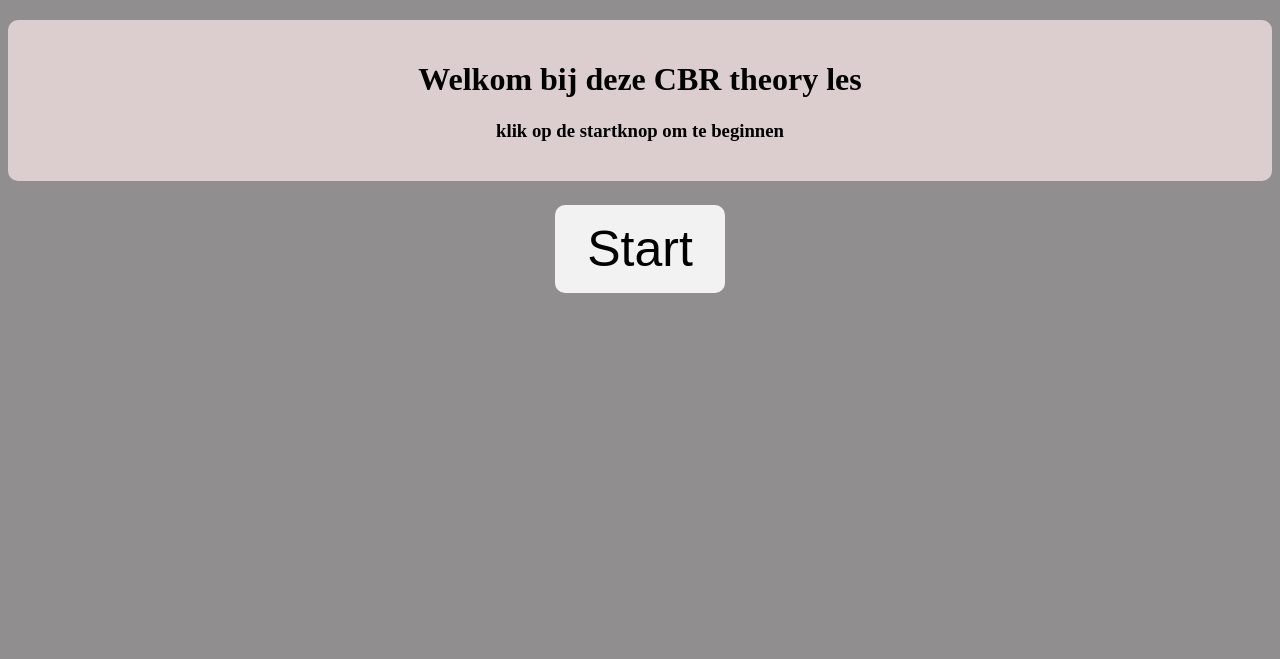
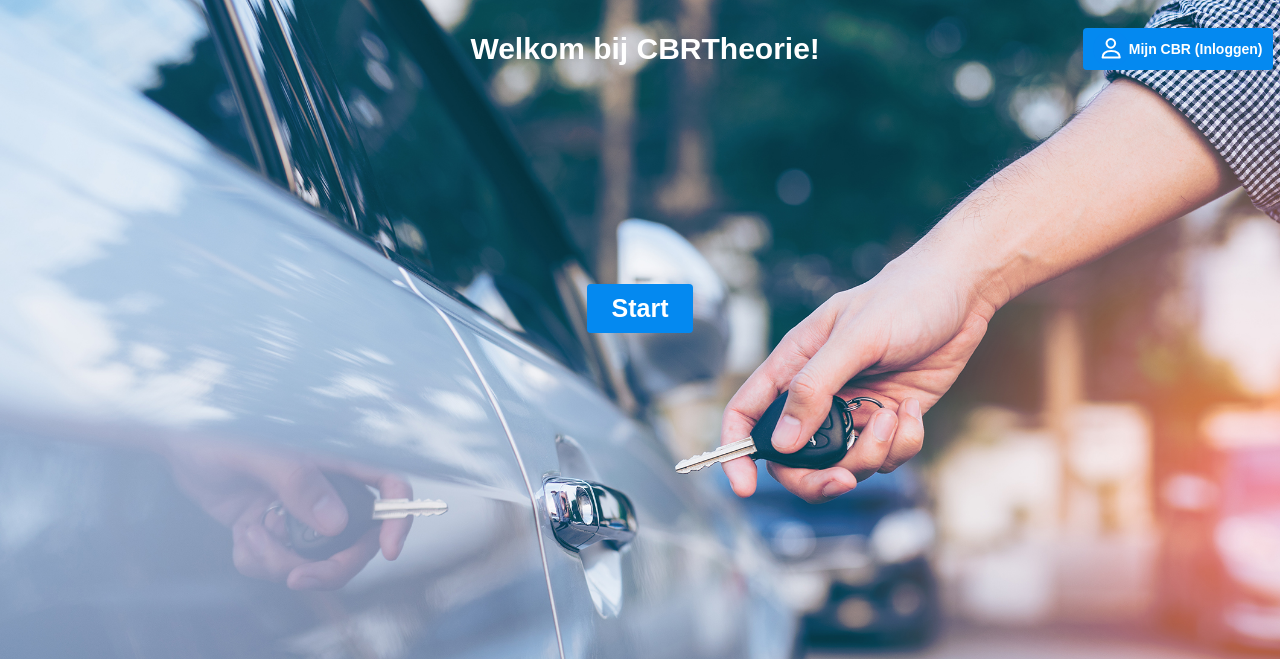
Before and after one commit to 230752/cbr-examen-challenge, a PHP site: page /cbr-examen/ in a window 1280 px wide. Shown: the top 659 px of the page. Run offline with PHP 8.4, Linux system fonts and the light colour scheme.

Commit message:
front-end

```diff
--- a/css/stylesheet.css
+++ b/css/stylesheet.css
@@ -1,39 +1,111 @@
-body{
-    background-color: #908e8e;
+html,
+body {
+  background-image: url("../img/auto.jpg");
+  background-size: cover;
+  background-repeat: no-repeat;
+  font-family: Arial, Helvetica, sans-serif;
+  margin: 0;
+  padding: 0;
 }
 
-.hoofdpagina{
-    background-color: #dccece;
-    padding: 20px;
-    margin-top: 20px;
-    margin-bottom: 20px;
-    border-radius: 10px;
-    text-align: center;
+/* Nav */
+
+.nav-bar {
+  display: flex;
+  justify-content: space-between;
+  align-items: center;
+  padding: 7.5px;
+  text-align: center;
+  animation: slideDown 0.7s ease-out forwards;
 }
 
-#button_loc{
-   display: flex;
-   justify-content: center;
+@keyframes slideDown {
+  0% {
+    transform: translateY(-100%);
+  }
+  100% {
+    transform: translateY(0);
+  }
 }
 
-.start_button{
-    background-color: #f2f2f2;
-    border: none;
-    color: black;
-    padding: 15px 32px;
-    text-align: center;
-    text-decoration: none;
-    display: inline-block;
-    font-size: 50px;
-    margin: 4px 2px;
-    cursor: pointer;
-    border-radius: 10px;
+.nav-title {
+  flex-grow: 1;
+  text-align: center;
+  margin-left: 200px;
 }
-.start_button:hover{
-    background-color: lightgray;
-    color: black;
+
+.nav-bar h1 {
+  color: #ffffff;
+  font-size: 30px;
 }
-.start_button:active{
-    background-color: darkgray;
-    color: black;
+
+.login-button {
+  color: #ffffff;
+  background-color: #0489f0;
+  border: none;
+  padding-left: 10px;
+  padding-right: 10px;
+  padding-top: 3px;
+  padding-bottom: 3px;
+  font-size: 14px;
+  cursor: pointer;
+  border-radius: 4px;
+  font-weight: bold;
 }
+
+.login-button-2 {
+  color: #ffffff;
+  background-color: #0489f0;
+  border: none;
+  padding-left: 10px;
+  padding-right: 10px;
+  padding-top: 10px;
+  padding-bottom: 10px;
+  font-size: 14px;
+  cursor: pointer;
+  border-radius: 4px;
+  font-weight: bold;
+}
+
+/* Container */
+
+.container {
+  display: flex;
+  justify-content: center;
+  align-items: center;
+  flex-direction: row;
+  height: 40vh;
+}
+
+/* Img */
+
+.auto-img {
+  width: 750px;
+  height: auto;
+  border-radius: 10px;
+  margin-right: 250px;
+}
+
+/* Button */
+
+.content {
+  background-color: #ffffff;
+  padding: 25px;
+  border-radius: 4px;
+  margin-top: 100px;
+}
+
+.start-button {
+  color: #ffffff;
+  background-color: #0489f0;
+  border: none;
+  padding-left: 25px;
+  padding-right: 25px;
+  padding-top: 10px;
+  padding-bottom: 10px;
+  font-size: 25px;
+  cursor: pointer;
+  border-radius: 4px;
+  font-weight: bold;
+  margin-top: 100px;
+}
--- a/index.php
+++ b/index.php
@@ -1,19 +1,50 @@
 <!DOCTYPE html>
 <html lang="en">
+
 <head>
-    <meta charset="UTF-8">
-    <meta name="viewport" content="width=device-width, initial-scale=1.0">
-    <link rel="stylesheet" href="css/stylesheet.css">
-    <title>CBRtheory</title>
+  <meta charset="UTF-8" />
+  <meta name="viewport" content="width=device-width, initial-scale=1.0" />
+  <link rel="stylesheet" href="css/stylesheet.css" />
+  <link rel="shortcut icon" href="https://www.cbr.nl/logo.jpg" type="image/x-icon" />
+  <title>CBRTheorie</title>
 </head>
+
 <body>
-    <div class="hoofdpagina">
-    <h1>Welkom bij deze CBR theory les</h1>
-    <h3>klik op de startknop om te beginnen</h3>
+  <header>
+    <nav>
+      <div class="nav-bar">
+        <div class="nav-title">
+          <h1>Welkom bij CBRTheorie!</h1>
+        </div>
+        <div class="nav-login">
+          <button class="login-button">
+            <div style="display: flex; align-items: center">
+              <svg width="36" height="36" xmlns="http://www.w3.org/2000/svg" xmlns:xlink="http://www.w3.org/1999/xlink">
+                <defs>
+                  <circle id="a" cx="18" cy="18" r="18" />
+                </defs>
+                <g fill="none" fill-rule="evenodd">
+                  <use fill="#0588F0" xlink:href="#a" />
+                  <g stroke="#FFF" stroke-linecap="round" stroke-linejoin="round" stroke-width="2">
+                    <path d="M9.596 26.506c0-4.673 3.839-6.577 8.574-6.577 4.735 0 8.574 1.904 8.574 6.577H9.596zM22.127 12.366a4.28 4.28 0 0 0-4.287-4.275 4.28 4.28 0 0 0-4.287 4.275 4.28 4.28 0 0 0 4.287 4.275 4.28 4.28 0 0 0 4.287-4.275z" />
+                  </g>
+                </g>
+              </svg>
+              <span>Mijn CBR (Inloggen)</span>
+            </div>
+          </button>
+        </div>
+      </div>
+    </nav>
+  </header>
+  <main>
+    <div class="container">
+      <a href="vraag.php">
+        <button class="start-button">Start</button>
+      </a>
     </div>
-    <div id="button_loc">
-        <button class="start_button">Start</button>
-    </div>
+  </main>
+  <footer></footer>
+</body>
 
-</body>
 </html>
```
Also changed, not shown: css/vraag.css (+17 -15 lines), vraag.php (+10 -6 lines), img/auto.jpg (added).
